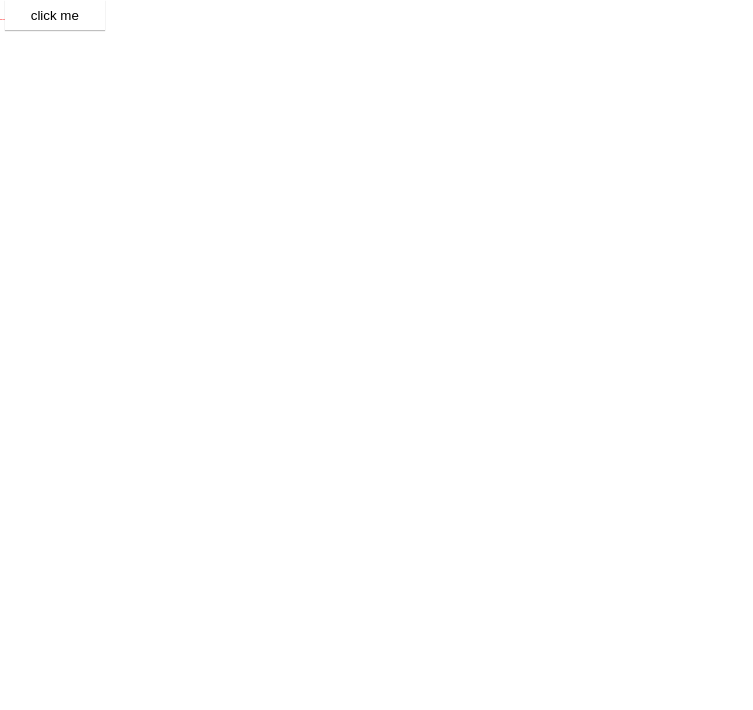
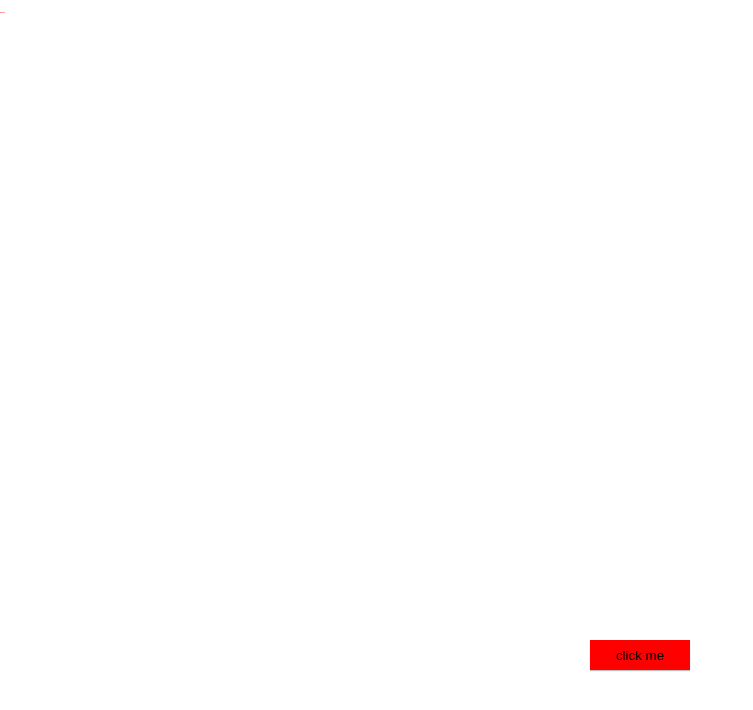
Before and after one commit to 42KIM/ShareTube_FE, a Next.js app: page /test in a window 1280 px wide. Shown: the top 710 px of the page, without its empty margins (0-753 px from the left). Built offline with nearby package versions, Linux system fonts and the light colour scheme.

Commit message:
feat: button 컴포넌트 floatPosition prop 추가 구현

```diff
--- a/pages/test/index.tsx
+++ b/pages/test/index.tsx
@@ -7,7 +7,7 @@ const TestPage = () => {
       <Text size={'01px'} color={'red'} bold>
         hello world
       </Text>
-      <Button size='lg' color='white' boxShadow>
+      <Button size='lg' color='red' floatPosition={80} boxShadow>
         click me
       </Button>
     </>
--- a/src/components/base/Button/index.tsx
+++ b/src/components/base/Button/index.tsx
@@ -6,10 +6,16 @@ const Button = ({
   children,
   size,
   color,
+  floatPosition,
   boxShadow
 }: ButtonProps): ReactElement => {
   return (
-    <StyledButton size={size} color={color} boxShadow={boxShadow}>
+    <StyledButton
+      size={size}
+      color={color}
+      floatPosition={floatPosition}
+      boxShadow={boxShadow}
+    >
       {children}
     </StyledButton>
   );
--- a/src/components/base/Button/styles.ts
+++ b/src/components/base/Button/styles.ts
@@ -1,4 +1,4 @@
-import styled from 'styled-components';
+import styled, { css, FlattenSimpleInterpolation } from 'styled-components';
 import { BUTTON_SIZE } from '../../../constants';
 import type { ButtonProps } from './types';
 
@@ -12,6 +12,16 @@ const StyledButton = styled.button<ButtonProps>`
   box-shadow: ${({ boxShadow }): string =>
     boxShadow ? '0px 1px 1px rgba(0, 0, 0, 0.25)' : 'none'};
 
+  ${({ floatPosition }): 0 | undefined | FlattenSimpleInterpolation =>
+    floatPosition &&
+    css`
+      position: fixed;
+      top: ${floatPosition}%;
+      right: 0;
+      left: 0;
+      margin: auto;
+    `}
+
   &:hover {
     filter: brightness(1.2);
   }
--- a/src/components/base/Button/types.ts
+++ b/src/components/base/Button/types.ts
@@ -5,6 +5,7 @@ interface ButtonProps {
   children: ReactChild;
   size: IButtonSize;
   color: IButtonColor;
+  floatPosition?: number;
   boxShadow?: boolean;
 }
 
```
